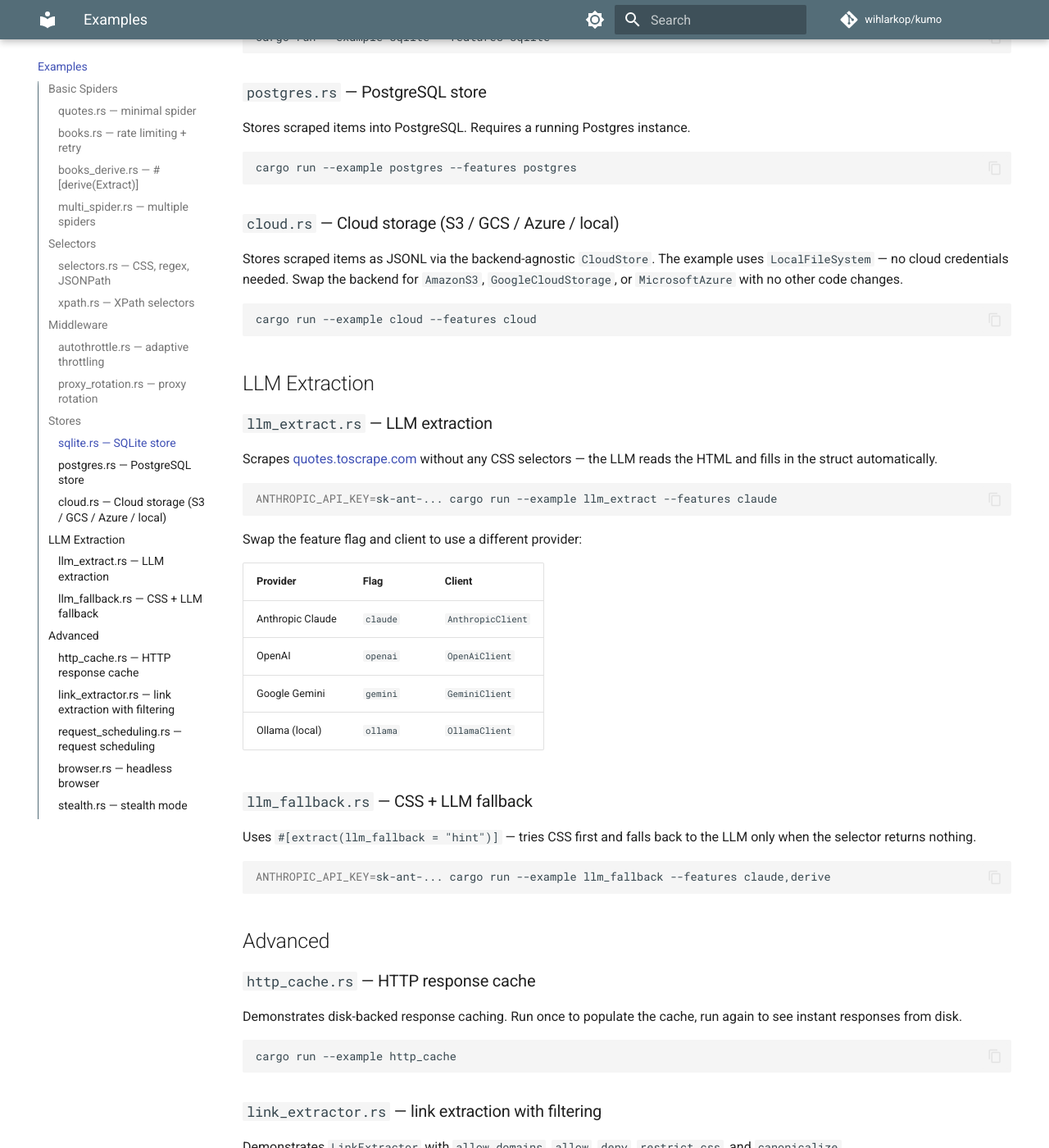
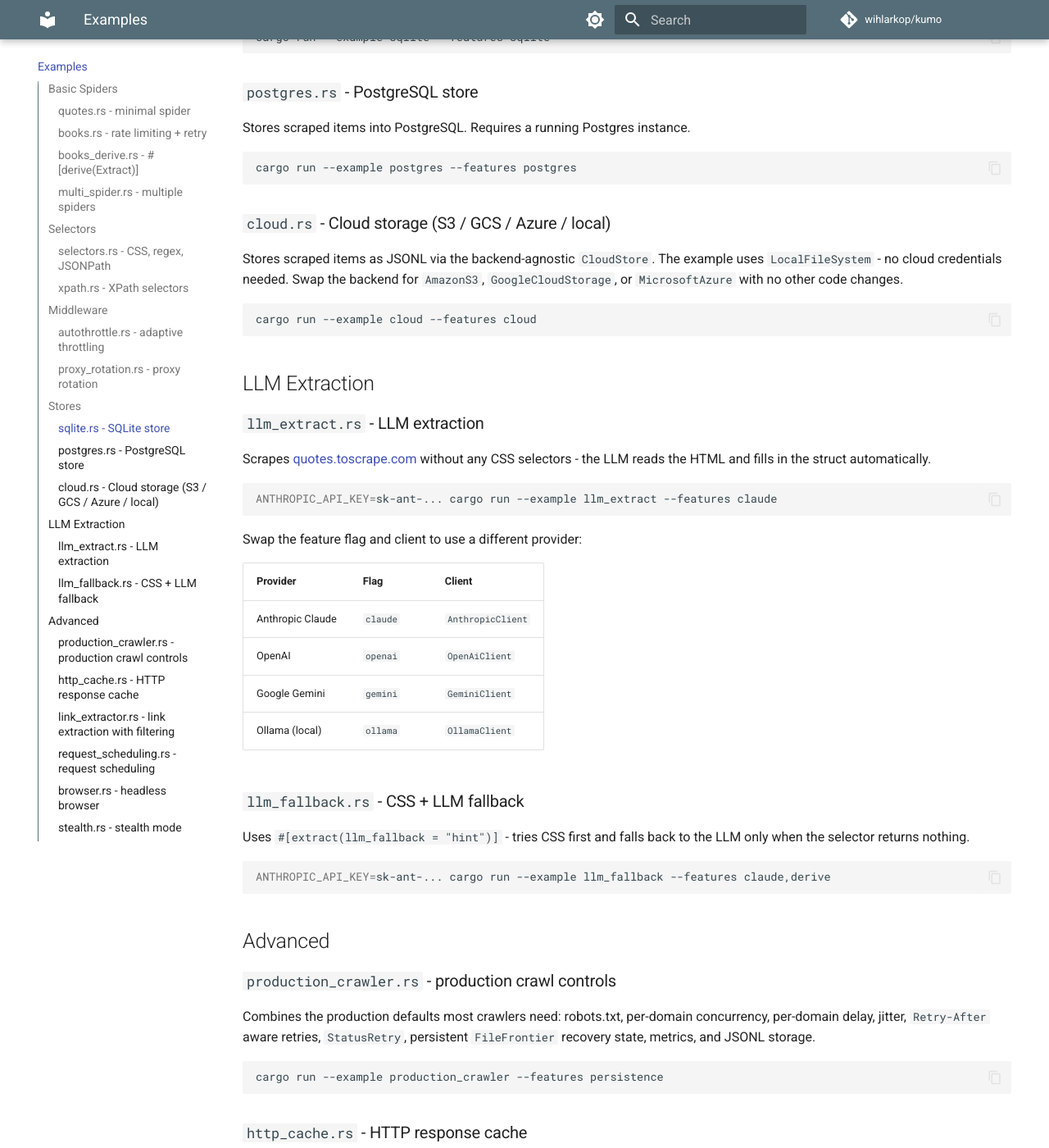
Before and after one commit to wihlarkop/kumo, an MkDocs documentation site: the page built from docs/src/examples.md, in a window 1280 px wide and 1400 px high, scrolled down 1988 px. Shown: the whole window at 82% size. Built offline with MkDocs 1.6.1 and Material for MkDocs 9.7.7, drawn with Linux system fonts in a browser that asks for light colours; comment, search, counter and statistics services are not loaded; some of the changed text lies outside the part shown.

````diff
--- a/docs/src/examples.md
+++ b/docs/src/examples.md
@@ -8,15 +8,15 @@ All examples live in the [`examples/`](https://github.com/wihlarkop/kumo/tree/ma
 
 ## Basic Spiders
 
-### `quotes.rs` — minimal spider
+### `quotes.rs` - minimal spider
 
-Scrapes all quotes from [quotes.toscrape.com](https://quotes.toscrape.com), following pagination. The simplest possible kumo spider — CSS selectors and `JsonlStore`.
+Scrapes all quotes from [quotes.toscrape.com](https://quotes.toscrape.com), following pagination. The simplest possible kumo spider - CSS selectors and `JsonlStore`.
 
 ```bash
 cargo run --example quotes
 ```
 
-### `books.rs` — rate limiting + retry
+### `books.rs` - rate limiting + retry
 
 Scrapes all 1000 books from [books.toscrape.com](https://books.toscrape.com) across 50 pages. Demonstrates `RateLimiter`, exponential retry, `allowed_domains`, `max_depth`, and `JsonStore`.
 
@@ -24,7 +24,7 @@ Scrapes all 1000 books from [books.toscrape.com](https://books.toscrape.com) acr
 cargo run --example books
 ```
 
-### `books_derive.rs` — `#[derive(Extract)]`
+### `books_derive.rs` - `#[derive(Extract)]`
 
 Same as `books.rs` but uses `#[derive(Extract)]` with field annotations instead of manual CSS selectors.
 
@@ -32,7 +32,7 @@ Same as `books.rs` but uses `#[derive(Extract)]` with field annotations instead
 cargo run --example books_derive --features derive
 ```
 
-### `multi_spider.rs` — multiple spiders
+### `multi_spider.rs` - multiple spiders
 
 Runs two independent spiders (quotes + books) concurrently in a single engine using `.add_spider()` / `.run_all()`.
 
@@ -42,9 +42,9 @@ cargo run --example multi_spider
 
 ## Selectors
 
-### `selectors.rs` — CSS, regex, JSONPath
+### `selectors.rs` - CSS, regex, JSONPath
 
-Demonstrates CSS, regex, and JSONPath selectors against local HTML and JSON — no network required.
+Demonstrates CSS, regex, and JSONPath selectors against local HTML and JSON - no network required.
 
 ```bash
 # CSS + regex
@@ -54,7 +54,7 @@ cargo run --example selectors
 cargo run --example selectors --features jsonpath
 ```
 
-### `xpath.rs` — XPath selectors
+### `xpath.rs` - XPath selectors
 
 Demonstrates XPath selectors on an HTML response using the `xpath` feature.
 
@@ -64,7 +64,7 @@ cargo run --example xpath --features xpath
 
 ## Middleware
 
-### `autothrottle.rs` — adaptive throttling
+### `autothrottle.rs` - adaptive throttling
 
 Shows `AutoThrottle` middleware adapting request delay based on server latency and 429/503 responses.
 
@@ -72,7 +72,7 @@ Shows `AutoThrottle` middleware adapting request delay based on server latency a
 cargo run --example autothrottle
 ```
 
-### `proxy_rotation.rs` — proxy rotation
+### `proxy_rotation.rs` - proxy rotation
 
 Demonstrates `ProxyRotator` middleware cycling through a list of proxy URLs.
 
@@ -82,7 +82,7 @@ cargo run --example proxy_rotation
 
 ## Stores
 
-### `sqlite.rs` — SQLite store
+### `sqlite.rs` - SQLite store
 
 Stores scraped items into a local SQLite file.
 
@@ -90,7 +90,7 @@ Stores scraped items into a local SQLite file.
 cargo run --example sqlite --features sqlite
 ```
 
-### `postgres.rs` — PostgreSQL store
+### `postgres.rs` - PostgreSQL store
 
 Stores scraped items into PostgreSQL. Requires a running Postgres instance.
 
@@ -98,9 +98,9 @@ Stores scraped items into PostgreSQL. Requires a running Postgres instance.
 cargo run --example postgres --features postgres
 ```
 
-### `cloud.rs` — Cloud storage (S3 / GCS / Azure / local)
+### `cloud.rs` - Cloud storage (S3 / GCS / Azure / local)
 
-Stores scraped items as JSONL via the backend-agnostic `CloudStore`. The example uses `LocalFileSystem` — no cloud credentials needed. Swap the backend for `AmazonS3`, `GoogleCloudStorage`, or `MicrosoftAzure` with no other code changes.
+Stores scraped items as JSONL via the backend-agnostic `CloudStore`. The example uses `LocalFileSystem` - no cloud credentials needed. Swap the backend for `AmazonS3`, `GoogleCloudStorage`, or `MicrosoftAzure` with no other code changes.
 
 ```bash
 cargo run --example cloud --features cloud
@@ -108,9 +108,9 @@ cargo run --example cloud --features cloud
 
 ## LLM Extraction
 
-### `llm_extract.rs` — LLM extraction
+### `llm_extract.rs` - LLM extraction
 
-Scrapes [quotes.toscrape.com](https://quotes.toscrape.com) without any CSS selectors — the LLM reads the HTML and fills in the struct automatically.
+Scrapes [quotes.toscrape.com](https://quotes.toscrape.com) without any CSS selectors - the LLM reads the HTML and fills in the struct automatically.
 
 ```bash
 ANTHROPIC_API_KEY=sk-ant-... cargo run --example llm_extract --features claude
@@ -125,9 +125,9 @@ Swap the feature flag and client to use a different provider:
 | Google Gemini | `gemini` | `GeminiClient` |
 | Ollama (local) | `ollama` | `OllamaClient` |
 
-### `llm_fallback.rs` — CSS + LLM fallback
+### `llm_fallback.rs` - CSS + LLM fallback
 
-Uses `#[extract(llm_fallback = "hint")]` — tries CSS first and falls back to the LLM only when the selector returns nothing.
+Uses `#[extract(llm_fallback = "hint")]` - tries CSS first and falls back to the LLM only when the selector returns nothing.
 
 ```bash
 ANTHROPIC_API_KEY=sk-ant-... cargo run --example llm_fallback --features claude,derive
@@ -135,7 +135,18 @@ ANTHROPIC_API_KEY=sk-ant-... cargo run --example llm_fallback --features claude,
 
 ## Advanced
 
-### `http_cache.rs` — HTTP response cache
+### `production_crawler.rs` - production crawl controls
+
+Combines the production defaults most crawlers need: robots.txt, per-domain
+concurrency, per-domain delay, jitter, `Retry-After` aware retries,
+`StatusRetry`, persistent `FileFrontier` recovery state, metrics, and JSONL
+storage.
+
+```bash
+cargo run --example production_crawler --features persistence
+```
+
+### `http_cache.rs` - HTTP response cache
 
 Demonstrates disk-backed response caching. Run once to populate the cache, run again to see instant responses from disk.
 
@@ -143,7 +154,7 @@ Demonstrates disk-backed response caching. Run once to populate the cache, run a
 cargo run --example http_cache
 ```
 
-### `link_extractor.rs` — link extraction with filtering
+### `link_extractor.rs` - link extraction with filtering
 
 Demonstrates `LinkExtractor` with `allow_domains`, `allow`, `deny`, `restrict_css`, and `canonicalize`.
 
@@ -151,7 +162,7 @@ Demonstrates `LinkExtractor` with `allow_domains`, `allow`, `deny`, `restrict_cs
 cargo run --example link_extractor
 ```
 
-### `request_scheduling.rs` — request scheduling
+### `request_scheduling.rs` - request scheduling
 
 Demonstrates `CrawlRequest` with custom method/body, headers, priority, and metadata.
 
@@ -159,7 +170,7 @@ Demonstrates `CrawlRequest` with custom method/body, headers, priority, and meta
 cargo run --example request_scheduling
 ```
 
-### `browser.rs` — headless browser
+### `browser.rs` - headless browser
 
 Fetches a JS-rendered page using headless Chromium. Requires the `browser` feature.
 
@@ -167,7 +178,7 @@ Fetches a JS-rendered page using headless Chromium. Requires the `browser` featu
 cargo run --example browser --features browser
 ```
 
-### `stealth.rs` — stealth mode
+### `stealth.rs` - stealth mode
 
 Sends requests with a Chrome 131 TLS fingerprint using the `stealth` feature. Requires cmake and nasm.
 
````
Also changed, not shown: Cargo.toml (+20 -16 lines), RELEASE.md (+21 -8 lines), docs/src/changelog.md (+14 -2 lines), docs/src/getting-started.md (+14 -10 lines), docs/src/index.md (+24 -19 lines), README.md, examples/README.md, 5 other files.
